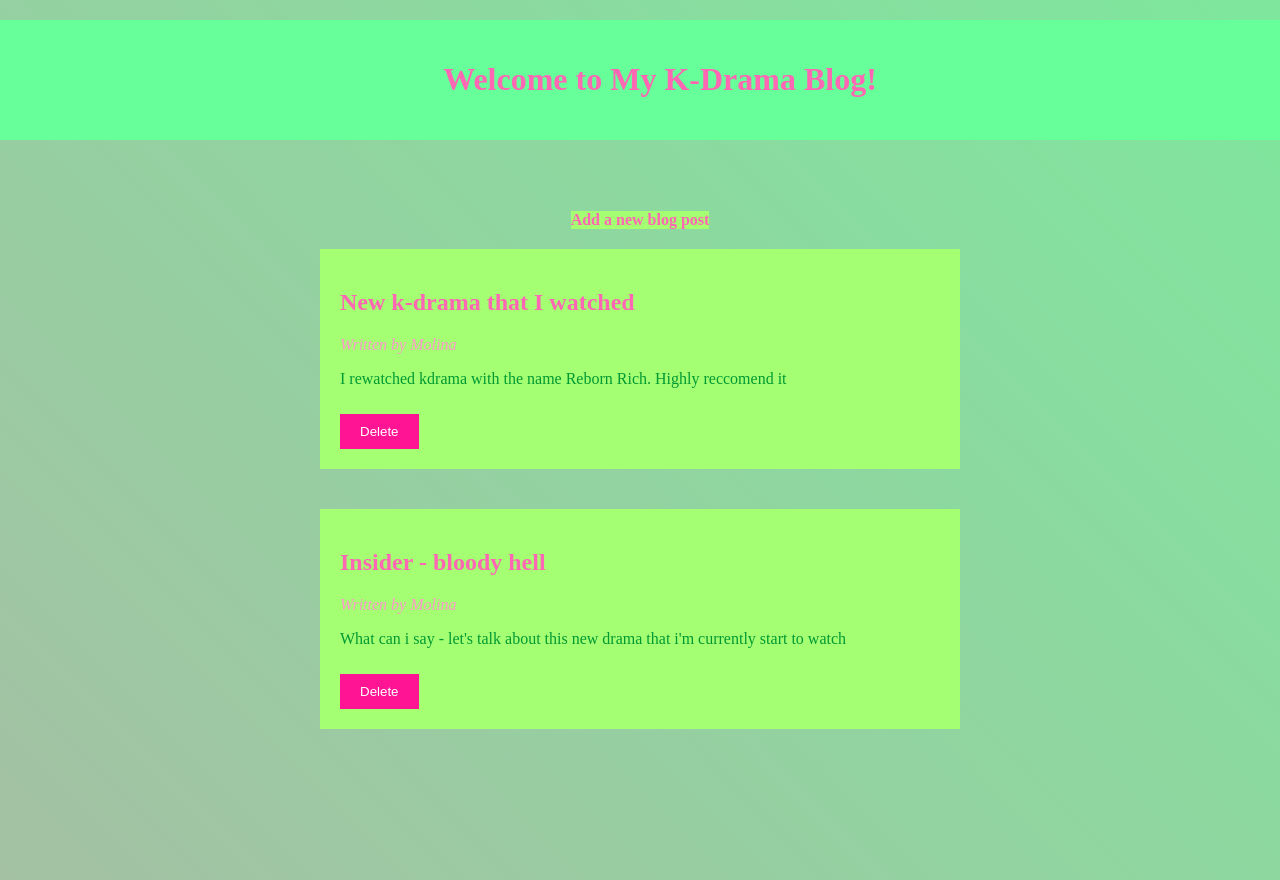
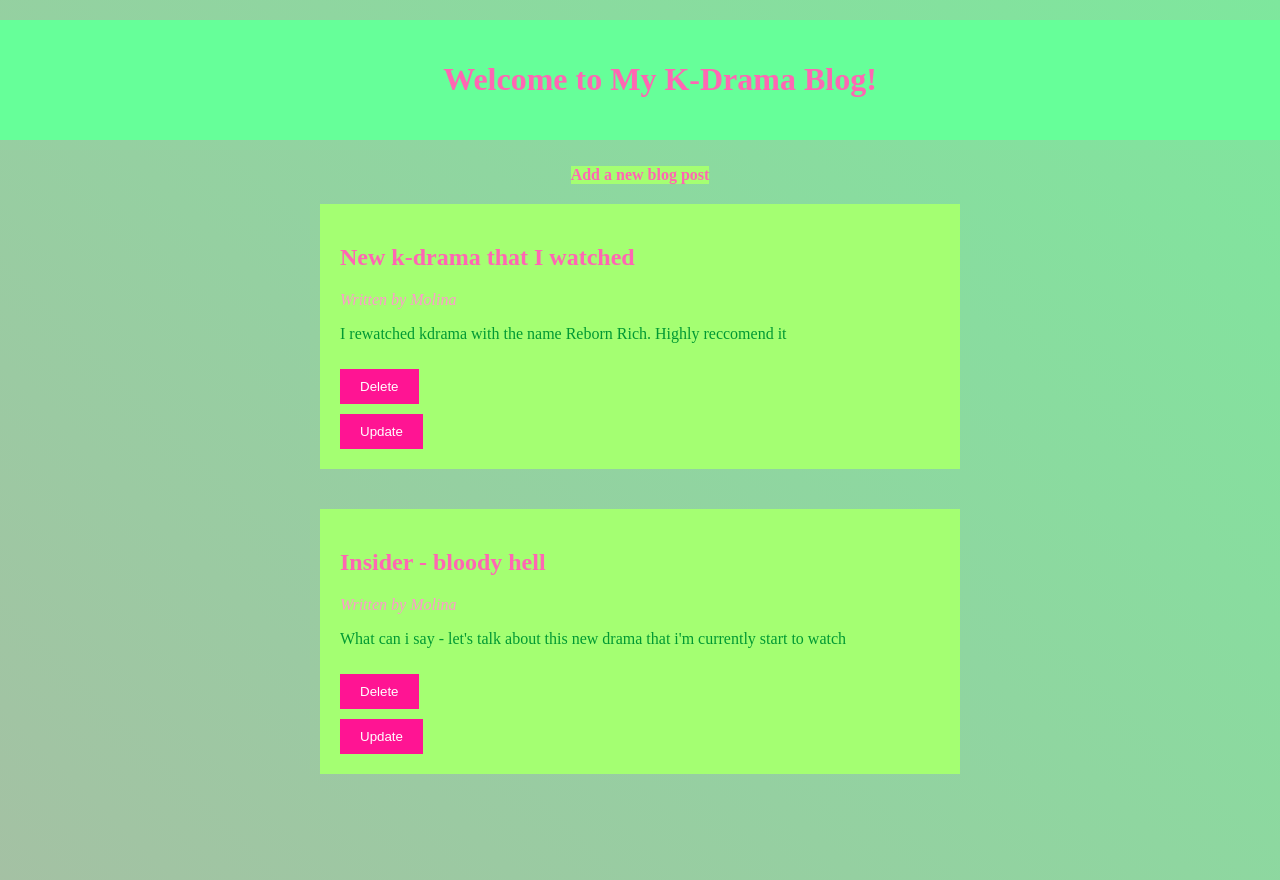
Before and after one commit to butterflyforkill/masterblog, a Flask app: page / in a window 1280 px wide. Run offline with Flask 3, Linux system fonts and the light colour scheme.

Commit message:
Add update method and the button

```diff
--- a/app.py
+++ b/app.py
@@ -18,6 +18,12 @@
             json_parcer.write_file('data.json', blog_posts)
             return True  # Return True if post is deleted
     return False  # Return False if post_id is not found
+
+
+def fetch_post_by_id(post_id):
+    for post in blog_posts:
+        if post['id'] == post_id:
+            return post
 
 
 @app.route('/')
@@ -51,6 +57,29 @@
     return redirect(url_for('inxex'))
 
 
+@app.route('/update/<string:post_id>', methods=['GET', 'POST'])
+def update(post_id):
+    # Fetch the blog posts from the JSON file
+    post = fetch_post_by_id(post_id)
+    if post is None:
+        # Post not found
+        return "Post not found", 404
+
+    if request.method == 'POST':
+        # Update the post in the JSON file
+        # Redirect back to index
+        title = request.form.get('title')  # Get the title from the form
+        author = request.form.get('author')  # Get the author from the form
+        content = request.form.get('content')  # Get the content from the form
+        new_post = {'id': post_id, 'title': title, 'author': author, 'content': content}
+        blog_posts.append(new_post)  # Append the new post to the blog_posts list
+        json_parcer.write_file('data.json', blog_posts)  # Save the updated blog posts to the JSON file
+        return redirect(url_for('index'))
+
+    # Else, it's a GET request
+    # So display the update.html page
+    return render_template('update.html', post=post)
+
 
 if __name__ == '__main__':
     app.run()
--- a/templates/index.html
+++ b/templates/index.html
@@ -17,6 +17,9 @@
             <form action="{{ url_for('delete', post_id=post.id) }}" method="get" class="delete-form">
                 <button class="delete-button" type="submit">Delete</button>
             </form>
+            <form action="{{ url_for('update', post_id=post.id) }}" method="post" class="delete-form">
+                <button class="delete-button" type="submit">Update</button>
+            </form>
     </div>
 {% endfor %}
 </body>
```
